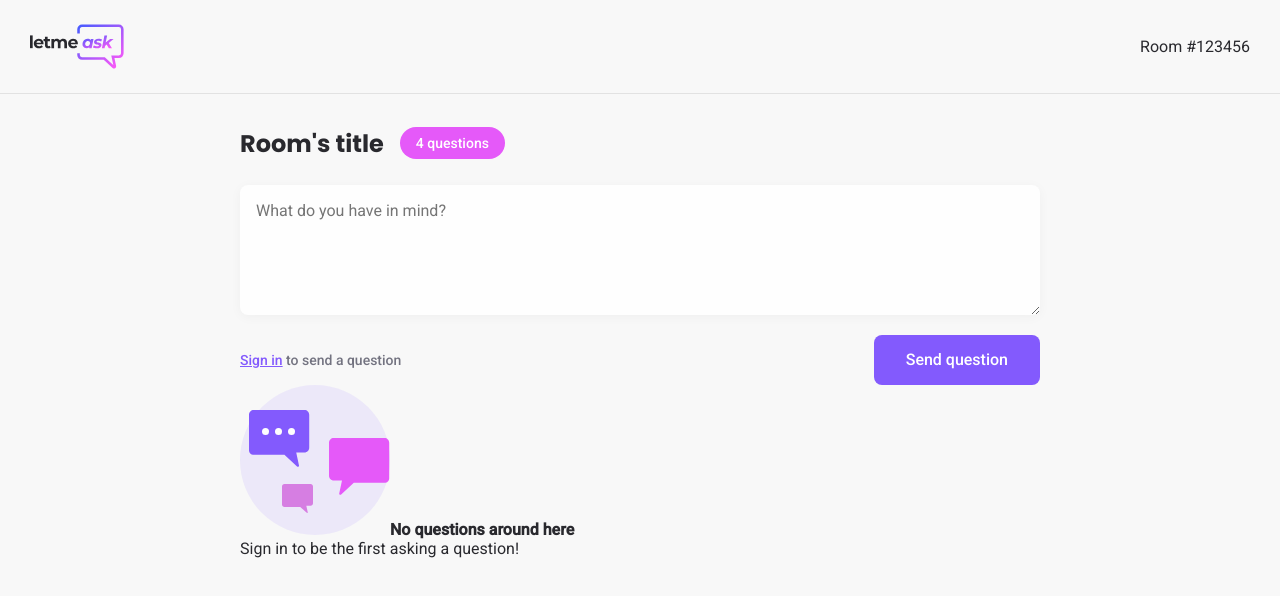
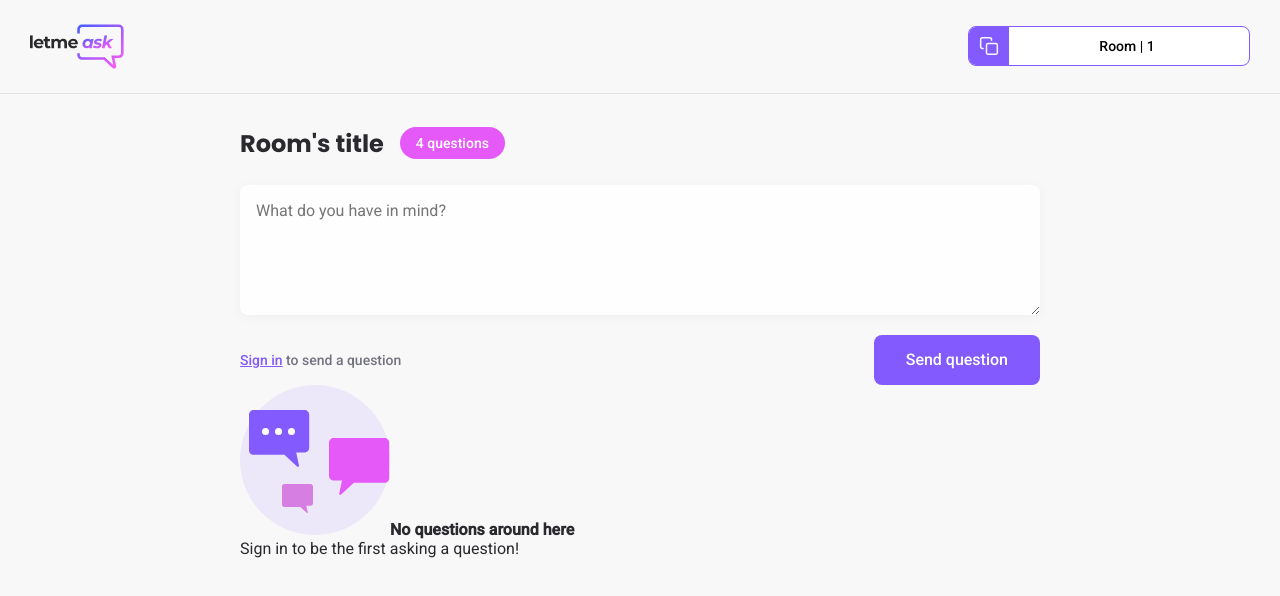
Before and after one commit to josealexandre/letmeask-app, a React (Create React App) app: page /rooms/1 in a window 1280 px wide. Shown: the top 596 px of the page. Built offline with nearby package versions, Linux system fonts and the light colour scheme; no server answers.

Commit message:
Create a component that shows the room's code

```diff
--- /dev/null
+++ b/src/components/RoomCode.tsx
@@ -0,0 +1,20 @@
+import copy from '../assets/images/copy.svg';
+
+import '../styles/room-code.scss';
+
+type RoomCodeProps = {
+    code: string;
+}
+
+export function RoomCode(props: RoomCodeProps) {
+    function copyToClipboard() {
+        navigator.clipboard.writeText(props.code);
+    }
+
+    return (
+        <button className="room-code" onClick={copyToClipboard}>
+            <img src={copy} alt="Copy the room's code" />
+            <span>Room | {props.code}</span>
+        </button>
+    )
+}
--- a/src/pages/Room.tsx
+++ b/src/pages/Room.tsx
@@ -1,12 +1,21 @@
+import { FormEvent } from 'react';
+import { useParams } from 'react-router-dom';
+
 import logo from '../assets/images/logo.svg';
-import copy from '../assets/images/copy.svg';
 import emptyQuestions from '../assets/images/empty-questions.svg'
-import { FormEvent } from 'react';
+
 import { Button } from '../components/Button';
+import { RoomCode } from '../components/RoomCode';
 
 import '../styles/room.scss';
 
+type RoomParam = {
+    id: string;
+}
+
 export function Room() {
+    const params = useParams<RoomParam>();
+
     function handleSubmitQuestion(event:FormEvent) {
         event.preventDefault();
     }
@@ -17,8 +26,7 @@ export function Room() {
                 <div className="content">
                     <img src={logo} alt="Application's logotype - Let me ask" />
                     <div>
-                        {/* <img src={copy} alt="A copy button to " /> */}
-                        Room #123456
+                        <RoomCode code={params.id} />
                     </div>
                 </div>
             </header>
--- /dev/null
+++ b/src/styles/room-code.scss
@@ -0,0 +1,24 @@
+.room-code {
+    display: flex;
+    align-items: center;
+
+    border-radius: 8px;
+    border: 1px solid #835afd;
+    height: 40px;
+
+    overflow: hidden;
+    background: #fff;
+    cursor: pointer;
+
+    > img {
+        background: #835afd;
+        padding: 10px;
+    }
+
+    > span {
+        padding: 0 16px 0 12px;
+        width: 240px;
+        font-size: 14px;
+        font-weight: 500;
+    }
+}
```
